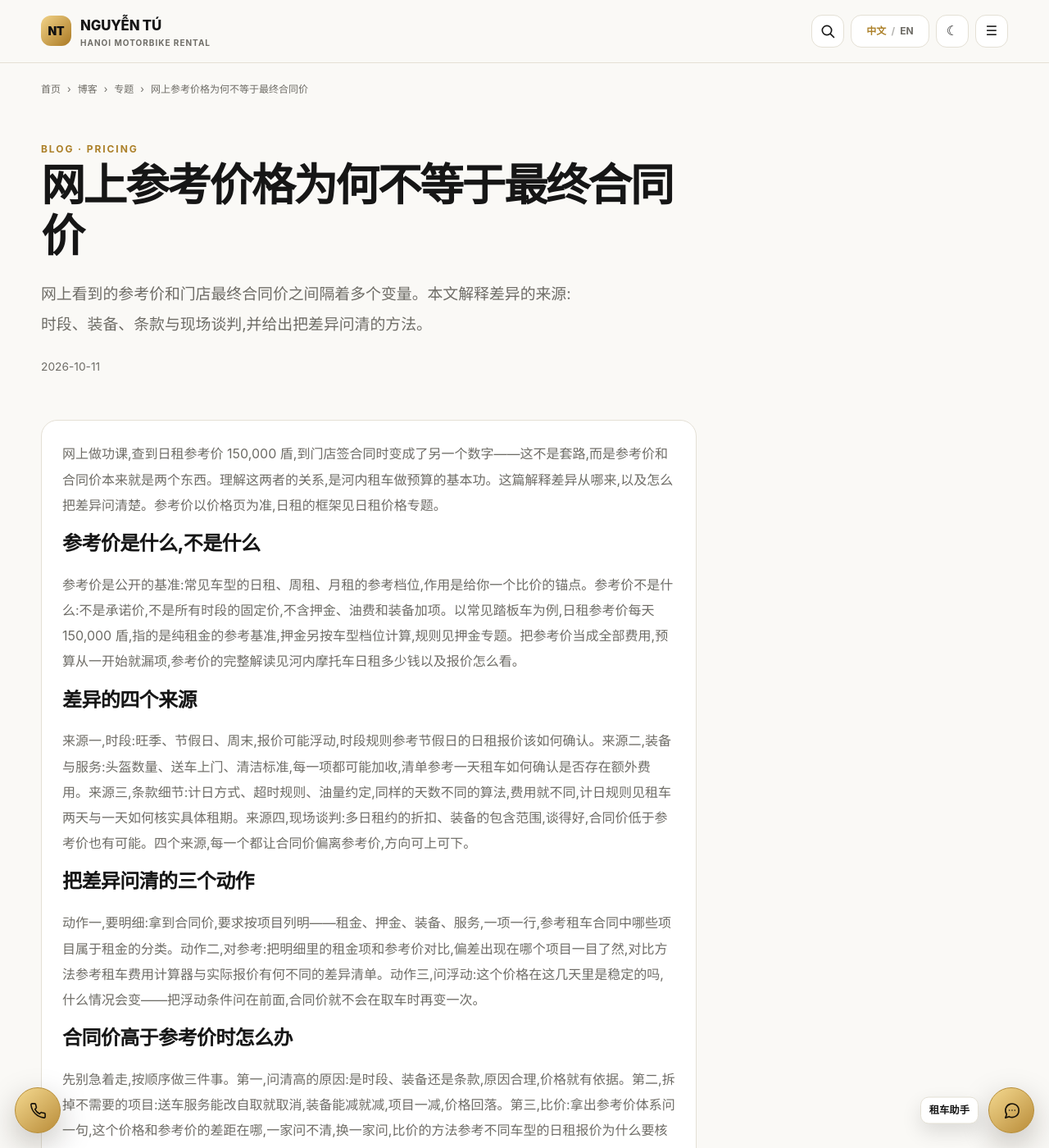
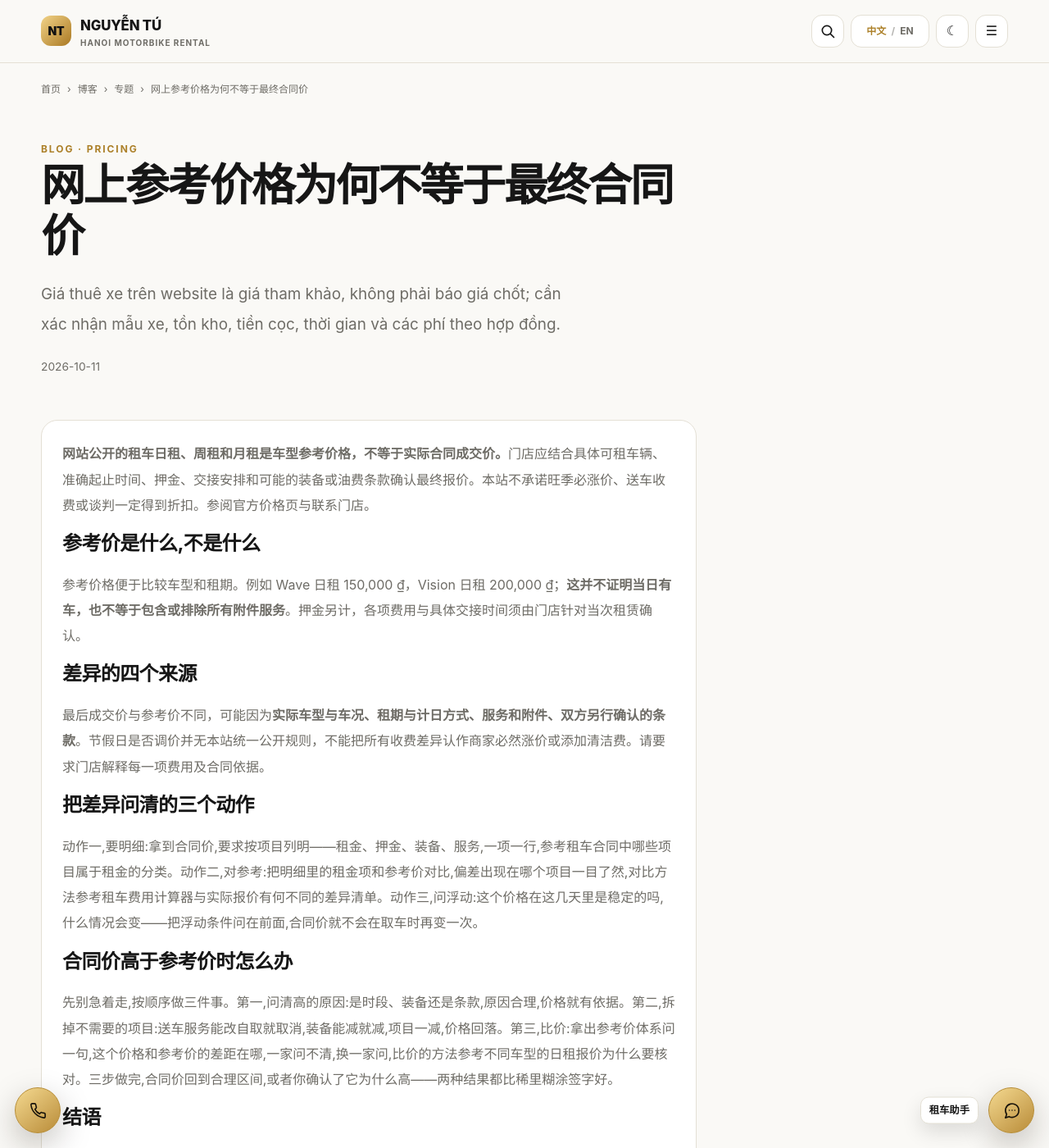
Before and after one commit to thuexemayhanoi/china, a Jekyll site: the page built from _posts/2026-10-11-hanoi-pricing-daily-23.md, in a window 1280 px wide and 1400 px high. Shown: the whole window at 82% size. Built offline with Jekyll 4.4.1, drawn with Linux system fonts in a browser that asks for light colours; some of the changed text lies outside the part shown.

Commit message:
seo(china): correct daily rental user question CN-73

```diff
--- a/_posts/2026-10-11-hanoi-pricing-daily-23.md
+++ b/_posts/2026-10-11-hanoi-pricing-daily-23.md
@@ -5,22 +5,23 @@ topic: "pricing"
 subtopic: "daily"
 permalink: "/blog/hanoi-pricing-daily-23/"
 title: "网上参考价格为何不等于最终合同价"
-description: "网上看到的参考价和门店最终合同价之间隔着多个变量。本文解释差异的来源:时段、装备、条款与现场谈判,并给出把差异问清的方法。"
+description: "Giá thuê xe trên website là giá tham khảo, không phải báo giá chốt; cần xác nhận mẫu xe, tồn kho, tiền cọc, thời gian và các phí theo hợp đồng."
+last_modified_at: "2026-10-12"
 primary_keyword: "河内摩托车日租价格"
 date: "2026-10-11 18:13:23 +0700"
 seo_silo: "pricing/daily"
 breadcrumbs: [{"label": "博客", "href": "/blog/"}, {"label": "专题", "href": "/topics/pricing/daily/"}, {"label": "网上参考价格为何不等于最终合同价"}]
 publication_method: "automated_qa"
 ---
-网上做功课,查到日租参考价 150,000 盾,到门店签合同时变成了另一个数字——这不是套路,而是参考价和合同价本来就是两个东西。理解这两者的关系,是河内租车做预算的基本功。这篇解释差异从哪来,以及怎么把差异问清楚。参考价以[价格页](/prices/)为准,日租的框架见[日租价格专题](/topics/pricing/daily/)。
+**网站公开的租车日租、周租和月租是车型参考价格，不等于实际合同成交价。**门店应结合具体可租车辆、准确起止时间、押金、交接安排和可能的装备或油费条款确认最终报价。本站不承诺旺季必涨价、送车收费或谈判一定得到折扣。参阅[官方价格页](/prices/)与[联系门店](/contact/)。
 
 ## 参考价是什么,不是什么
 
-参考价是公开的基准:常见车型的日租、周租、月租的参考档位,作用是给你一个比价的锚点。参考价不是什么:不是承诺价,不是所有时段的固定价,不含押金、油费和装备加项。以常见踏板车为例,日租参考价每天 150,000 盾,指的是纯租金的参考基准,押金另按车型档位计算,规则见[押金专题](/topics/pricing/deposits/)。把参考价当成全部费用,预算从一开始就漏项,参考价的完整解读见[河内摩托车日租多少钱以及报价怎么看](/blog/hanoi-pricing-daily-01/)。
+参考价格便于比较车型和租期。例如 Wave 日租 {{ site.data.vehicles[0].display.day }}，Vision 日租 {{ site.data.vehicles[1].display.day }}；**这并不证明当日有车，也不等于包含或排除所有附件服务**。押金另计，各项费用与具体交接时间须由门店针对当次租赁确认。
 
 ## 差异的四个来源
 
-来源一,时段:旺季、节假日、周末,报价可能浮动,时段规则参考[节假日的日租报价该如何确认](/blog/hanoi-pricing-daily-05/)。来源二,装备与服务:头盔数量、送车上门、清洁标准,每一项都可能加收,清单参考[一天租车如何确认是否存在额外费用](/blog/hanoi-pricing-daily-10/)。来源三,条款细节:计日方式、超时规则、油量约定,同样的天数不同的算法,费用就不同,计日规则见[租车两天与一天如何核实具体租期](/blog/hanoi-pricing-daily-14/)。来源四,现场谈判:多日租约的折扣、装备的包含范围,谈得好,合同价低于参考价也有可能。四个来源,每一个都让合同价偏离参考价,方向可上可下。
+最后成交价与参考价不同，可能因为**实际车型与车况、租期与计日方式、服务和附件、双方另行确认的条款**。节假日是否调价并无本站统一公开规则，不能把所有收费差异认作商家必然涨价或添加清洁费。请要求门店解释每一项费用及合同依据。
 
 ## 把差异问清的三个动作
 
@@ -32,4 +33,4 @@ publication_method: "automated_qa"
 
 ## 结语
 
-参考价是地图,合同价是路——地图不替你走路,但没有地图你连问路都不会。差异的四个来源记在心里,三个动作用在签合同前,网上的功课就不白做。价格体系的完整逻辑,回看[日租价格专题](/topics/pricing/daily/)。
+价格表是咨询与预算的参考，**有效报价仍须与门店核对车型、日期、库存、押金、服务内容及付款条件**。不应把询价、聊天或网页浏览当作自动成立的租车订单。参见[合同指南](/topics/guides/contracts/)。
```
